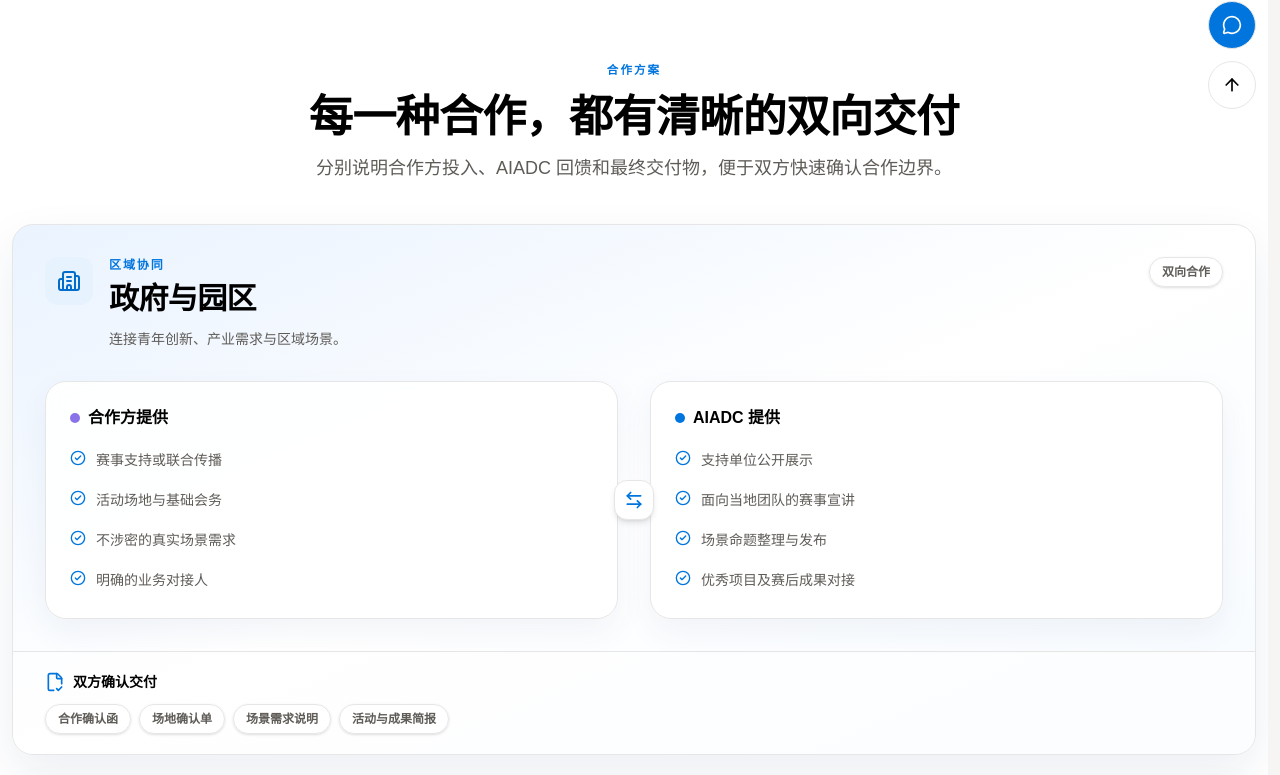
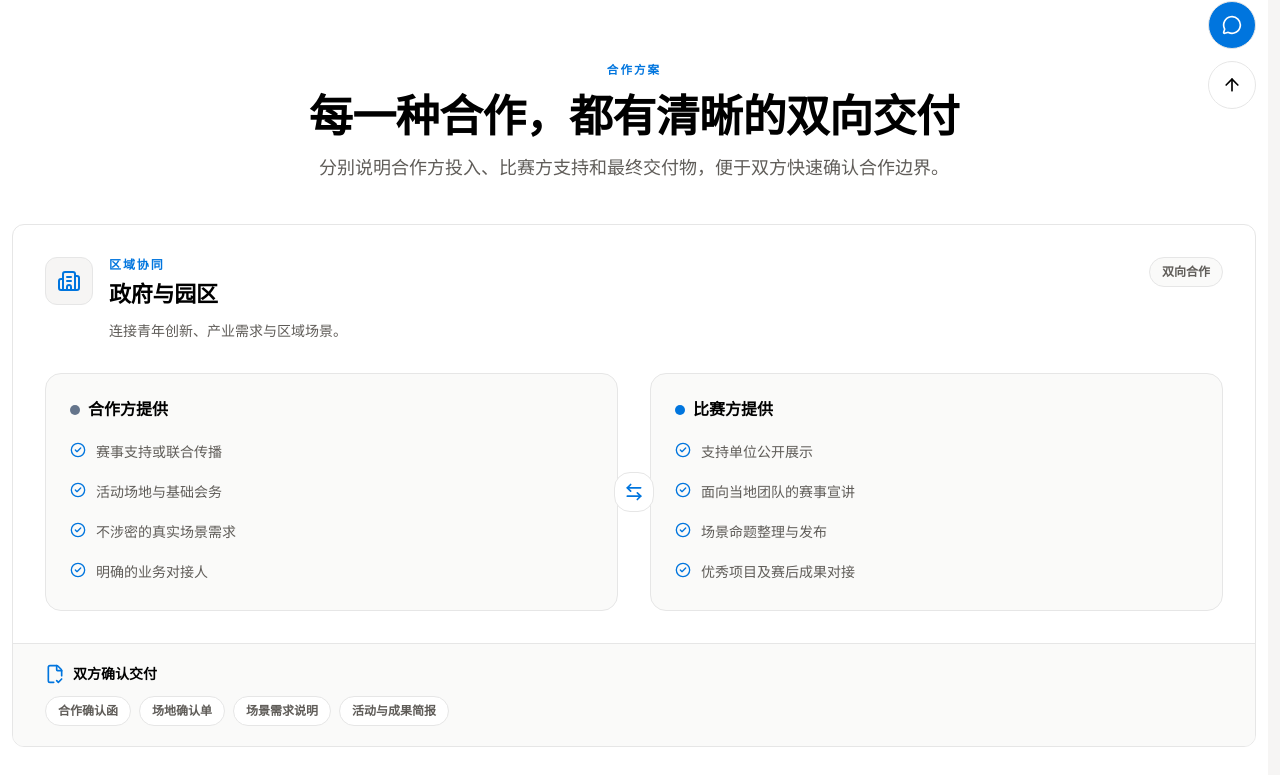
Before and after one commit to Elexvx/AIADC-WEB, a Next.js app: page /cooperation in a window 1280 px wide. Shown: the part 579-1354 px from the top of the page. Built offline with nearby package versions, Linux system fonts and the light colour scheme; no server answers; a web font is replaced by a local one.

Commit message:
Unify cooperation page styling

```diff
--- a/src/app/cooperation/page.tsx
+++ b/src/app/cooperation/page.tsx
@@ -36,8 +36,6 @@
   partnerReceives: readonly string[];
   deliverables: readonly string[];
   icon: LucideIcon;
-  accentClassName: string;
-  iconClassName: string;
 };
 
 const partnershipItems = [
@@ -49,8 +47,6 @@
     partnerReceives: ['支持单位公开展示', '面向当地团队的赛事宣讲', '场景命题整理与发布', '优秀项目及赛后成果对接'],
     deliverables: ['合作确认函', '场地确认单', '场景需求说明', '活动与成果简报'],
     icon: Building2,
-    accentClassName: 'from-[#eaf3ff] via-white to-[#f7fbff] border-[#cfe3ff]',
-    iconClassName: 'bg-[#e7f2ff] text-[#006dcc]',
   },
   {
     title: '产业合作伙伴',
@@ -60,8 +56,6 @@
     partnerReceives: ['约定范围内的品牌展示', '线上分享或决赛参与机会', '优秀项目与青年人才交流', '合作执行与成果总结'],
     deliverables: ['合作协议', '权益与资源清单', '资源到位记录', '执行验收总结'],
     icon: Handshake,
-    accentClassName: 'from-[#f1edff] via-white to-[#fbf9ff] border-[#ddd4ff]',
-    iconClassName: 'bg-[#eee9ff] text-[#6550c8]',
   },
   {
     title: '高校与职业院校',
@@ -71,8 +65,6 @@
     partnerReceives: ['报名指南与申报模板', '线上宣讲和集中答疑', '参赛项目汇总与进度反馈', '教师及组织荣誉申报机会'],
     deliverables: ['院校合作确认', '宣讲与通知记录', '报名项目清单', '院校参赛汇总'],
     icon: GraduationCap,
-    accentClassName: 'from-[#e8faf5] via-white to-[#f7fffc] border-[#c8eadf]',
-    iconClassName: 'bg-[#e5f8f2] text-[#118067]',
   },
   {
     title: '技术与服务平台',
@@ -82,8 +74,6 @@
     partnerReceives: ['技术支持伙伴公开展示', '面向参赛团队的技术说明会', '经授权的匿名使用反馈', '优秀应用案例与项目交流'],
     deliverables: ['资源说明书', '账号发放记录', '培训与答疑记录', '资源使用总结'],
     icon: CloudCog,
-    accentClassName: 'from-[#fff5df] via-white to-[#fffcf5] border-[#f2dfb8]',
-    iconClassName: 'bg-[#fff2d6] text-[#a86500]',
   },
 ] as const satisfies readonly PartnershipItem[];
 
@@ -111,16 +101,16 @@
   },
 ] as const;
 
-function ExchangeList({ title, items, tone }: { title: string; items: readonly string[]; tone: 'partner' | 'aiadc' }) {
+function ExchangeList({ title, items, tone }: { title: string; items: readonly string[]; tone: 'partner' | 'competition' }) {
   return (
-    <div className="rounded-[21px] border border-white/80 bg-white/88 p-5 shadow-[0_12px_32px_rgba(30,64,120,0.06)] backdrop-blur sm:p-6">
+    <div className="rounded-xl border border-[#e7e5e4] bg-[#fafaf9] p-5 sm:p-6">
       <div className="flex items-center gap-2">
-        <span className={`h-2.5 w-2.5 rounded-full ${tone === 'partner' ? 'bg-[#8a72e8]' : 'bg-[#0075de]'}`} aria-hidden="true" />
-        <h3 className="text-base font-bold text-slate-950">{title}</h3>
+        <span className={`h-2.5 w-2.5 rounded-full ${tone === 'partner' ? 'bg-[#64748b]' : 'bg-[#0075de]'}`} aria-hidden="true" />
+        <h3 className="text-base font-bold text-[#18253f]">{title}</h3>
       </div>
       <ul className="mt-4 grid gap-3">
         {items.map((item) => (
-          <li key={item} className="flex items-start gap-2.5 text-sm leading-7 text-slate-700">
+          <li key={item} className="flex items-start gap-2.5 text-sm leading-7 text-[#615d59]">
             <CheckCircle2 aria-hidden="true" className="mt-1 h-4 w-4 shrink-0 text-[#0075de]" />
             <span>{item}</span>
           </li>
@@ -134,41 +124,41 @@
   const Icon = item.icon;
 
   return (
-    <article className={`overflow-hidden rounded-[21px] border bg-gradient-to-br ${item.accentClassName} shadow-[0_18px_46px_rgba(22,50,104,0.08)]`}>
+    <article className="notion-card overflow-hidden">
       <div className="p-6 sm:p-8">
         <div className="flex flex-col justify-between gap-5 sm:flex-row sm:items-start">
           <div className="flex items-start gap-4">
-            <div className={`grid h-12 w-12 shrink-0 place-items-center rounded-[13px] ${item.iconClassName}`}>
+            <div className="notion-sticker grid h-12 w-12 shrink-0 place-items-center">
               <Icon aria-hidden="true" className="h-6 w-6" />
             </div>
             <div>
               <p className="text-xs font-bold tracking-[0.16em] text-[#0075de]">{item.eyebrow}</p>
-              <h2 className="mt-2 text-2xl font-bold tracking-[-0.02em] text-slate-950 sm:text-3xl">{item.title}</h2>
-              <p className="mt-2 text-sm leading-7 text-slate-600">{item.description}</p>
+              <h2 className="heading-3 notion-card-title mt-2">{item.title}</h2>
+              <p className="notion-card-body mt-2 text-sm leading-7">{item.description}</p>
             </div>
           </div>
-          <span className="w-fit rounded-full border border-white/90 bg-white/75 px-3 py-1.5 text-xs font-semibold text-slate-600 shadow-sm">
+          <span className="w-fit rounded-full border border-[#e7e5e4] bg-[#fafaf9] px-3 py-1.5 text-xs font-semibold text-[#615d59]">
             双向合作
           </span>
         </div>
 
         <div className="relative mt-7 grid gap-4 lg:grid-cols-2 lg:gap-8">
           <ExchangeList title="合作方提供" items={item.partnerProvides} tone="partner" />
-          <div className="absolute left-1/2 top-1/2 z-10 hidden h-10 w-10 -translate-x-1/2 -translate-y-1/2 place-items-center rounded-[13px] border border-white bg-white text-[#0075de] shadow-md lg:grid">
+          <div className="absolute left-1/2 top-1/2 z-10 hidden h-10 w-10 -translate-x-1/2 -translate-y-1/2 place-items-center rounded-xl border border-[#e7e5e4] bg-white text-[#0075de] lg:grid">
             <ArrowLeftRight aria-hidden="true" className="h-5 w-5" />
           </div>
-          <ExchangeList title="AIADC 提供" items={item.partnerReceives} tone="aiadc" />
+          <ExchangeList title="比赛方提供" items={item.partnerReceives} tone="competition" />
         </div>
       </div>
 
-      <div className="border-t border-white/85 bg-white/58 px-6 py-5 sm:px-8">
-        <div className="flex items-center gap-2 text-sm font-bold text-slate-950">
+      <div className="border-t border-[#e7e5e4] bg-[#fafaf9] px-6 py-5 sm:px-8">
+        <div className="flex items-center gap-2 text-sm font-bold text-[#18253f]">
           <FileCheck2 aria-hidden="true" className="h-5 w-5 text-[#0075de]" />
           双方确认交付
         </div>
         <ul className="mt-3 flex flex-wrap gap-2" aria-label={`${item.title}交付物`}>
           {item.deliverables.map((deliverable) => (
-            <li key={deliverable} className="rounded-full border border-white bg-white/90 px-3 py-1.5 text-xs font-semibold text-slate-600 shadow-sm">
+            <li key={deliverable} className="rounded-full border border-[#e7e5e4] bg-white px-3 py-1.5 text-xs font-semibold text-[#615d59]">
               {deliverable}
             </li>
           ))}
@@ -187,7 +177,6 @@
         description="面向政府园区、产业伙伴、院校和技术平台开展规范、透明、可交付的赛事合作，共同支持真实项目成长。"
         backgroundImage="/assets/hero/aiadc-hero-incubation.png"
         dark
-        overlayClassName="bg-[linear-gradient(120deg,rgba(19,42,108,0.9),rgba(24,67,148,0.8),rgba(0,117,222,0.72))]"
         fullBleedBackground
       />
 
@@ -211,7 +200,7 @@
           <SectionHeading
             eyebrow="合作方案"
             title="每一种合作，都有清晰的双向交付"
-            description="分别说明合作方投入、AIADC 回馈和最终交付物，便于双方快速确认合作边界。"
+            description="分别说明合作方投入、比赛方支持和最终交付物，便于双方快速确认合作边界。"
             centered
             className="mx-auto max-w-4xl"
           />
@@ -234,7 +223,7 @@
 
           <ol className="grid gap-4 sm:grid-cols-3">
             {cooperationSteps.map((item) => (
-              <li key={item.step} className="rounded-[21px] border border-slate-200 bg-white p-5 shadow-sm">
+              <li key={item.step} className="notion-card p-5">
                 <span className="text-sm font-bold tracking-[0.16em] text-[#0075de]">{item.step}</span>
                 <h2 className="mt-3 text-lg font-bold text-slate-950">{item.title}</h2>
                 <p className="mt-2 text-sm leading-7 text-slate-600">{item.description}</p>
@@ -259,8 +248,8 @@
               const Icon = item.icon;
 
               return (
-                <article key={item.title} className="rounded-[21px] border border-slate-200 bg-white p-5 shadow-sm">
-                  <div className="grid h-10 w-10 place-items-center rounded-[13px] bg-[#eef6ff] text-[#0075de]">
+                <article key={item.title} className="notion-card p-5">
+                  <div className="notion-sticker grid h-10 w-10 place-items-center">
                     <Icon aria-hidden="true" className="h-5 w-5" />
                   </div>
                   <h2 className="mt-4 text-lg font-bold text-slate-950">{item.title}</h2>
@@ -274,7 +263,7 @@
 
       <ScrollReveal as="section" className="bg-[#f7f9ff] py-12 sm:py-16" delay={70}>
         <div className="section-shell">
-          <div className="overflow-hidden rounded-[21px] bg-[linear-gradient(135deg,#152d78,#0075de)] px-6 py-10 text-center text-white shadow-[0_22px_50px_rgba(0,70,160,0.2)] sm:px-10 sm:py-12">
+          <div className="overflow-hidden rounded-[24px] bg-[#213183] px-6 py-10 text-center text-white sm:px-10 sm:py-12">
             <Mail aria-hidden="true" className="mx-auto h-8 w-8" />
             <h2 className="mt-5 text-balance text-3xl font-bold tracking-[-0.03em] sm:text-4xl">期待与您共建真实、有价值的合作</h2>
             <p className="mx-auto mt-4 max-w-2xl text-sm leading-8 text-white/82 sm:text-base">
```
